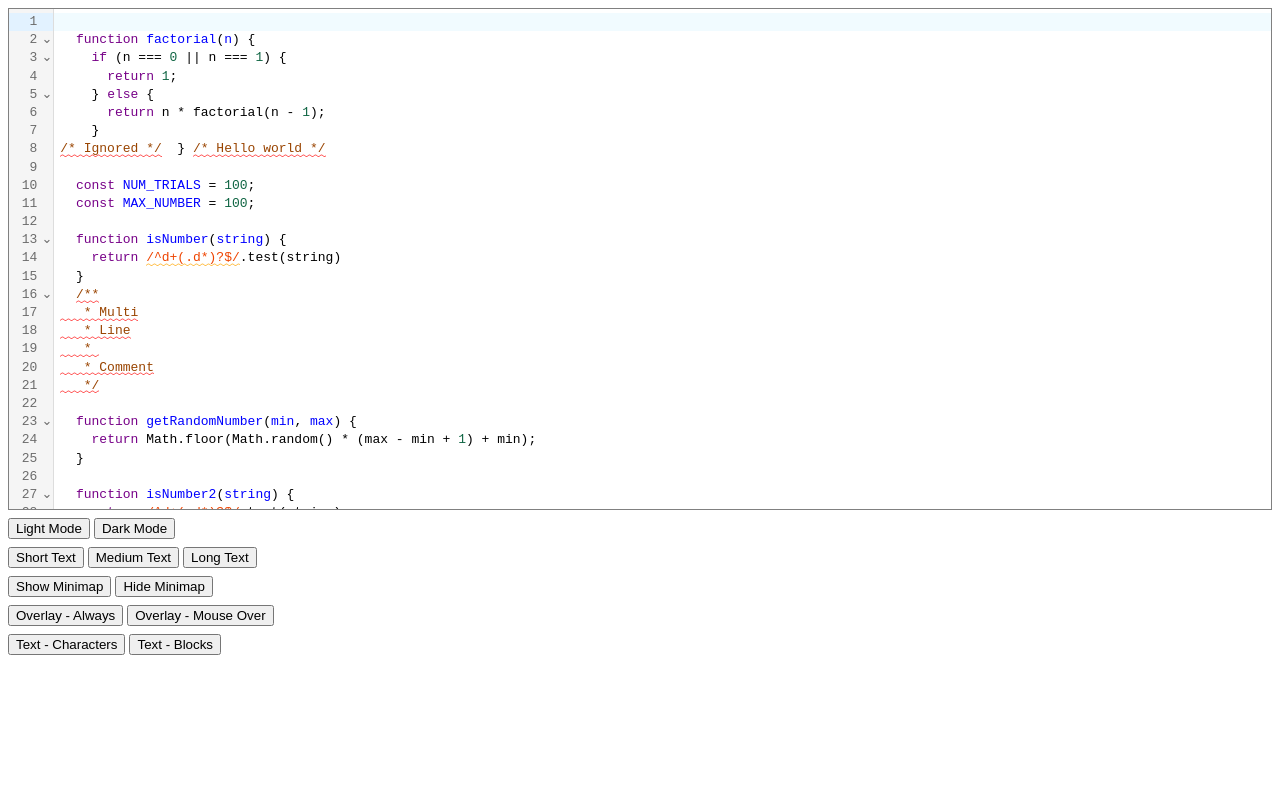
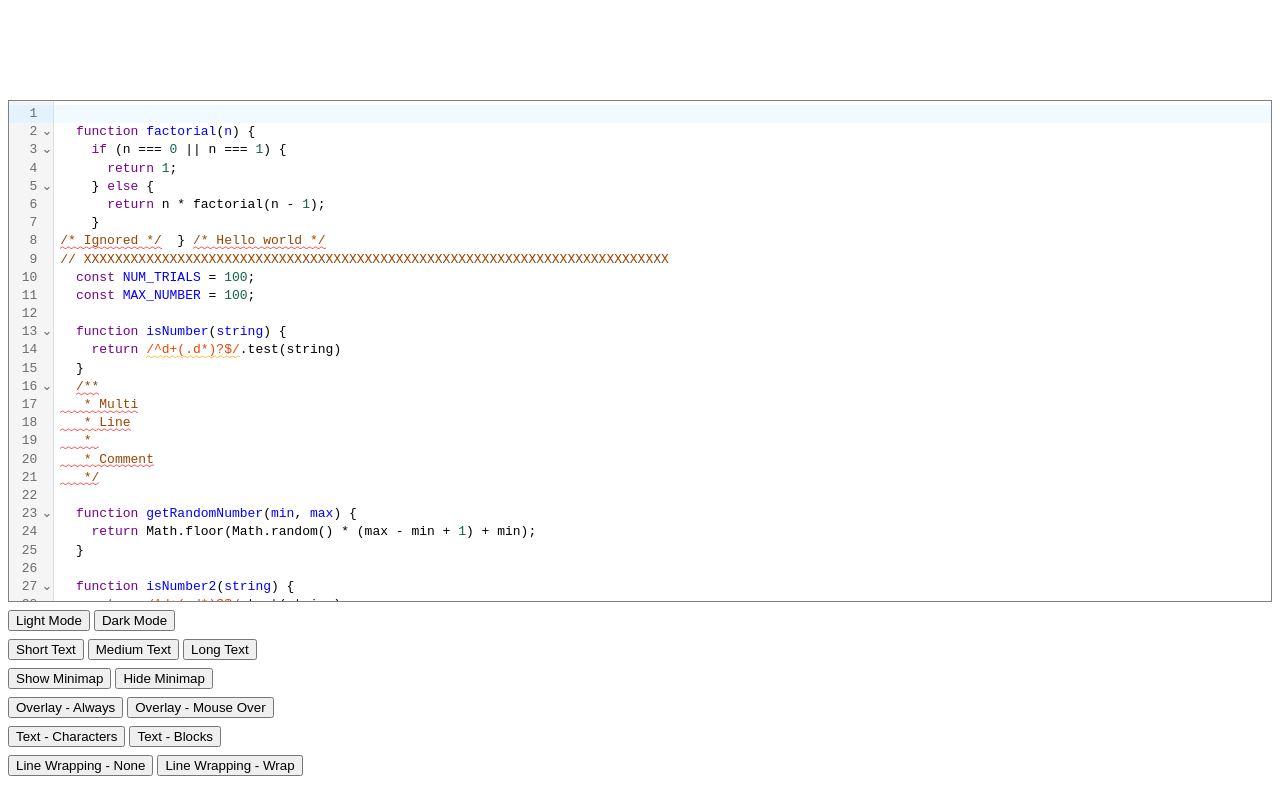
Before and after one commit to replit/codemirror-minimap, a website built with Vite: page dev/index.html in a window 1280 px wide. Both pictures are taken after a click on the button "Hide Minimap". Built offline with nearby package versions, Linux system fonts and the light colour scheme.

Commit message:
Actually include all changes

```diff
--- a/dev/index.html
+++ b/dev/index.html
@@ -10,6 +10,7 @@
       height: 500px;
       overflow-y: auto;
       border: 1px solid gray;
+      margin-top: 100px;
     }
 
     #controls>div {
@@ -22,6 +23,7 @@
 
   <!-- Editor -->
   <div id="editor"></div>
+
   <script type="module" src="./index.ts"></script>
 
   <!-- Controls -->
@@ -34,6 +36,7 @@
           .join("#");
       }
     </script>
+    <!-- TODO: Perhaps turn these into radio buttons?-->
     <div>
       <button onclick="replaceHash('mode', 'light')">Light Mode</button>
       <button onclick="replaceHash('mode', 'dark')">Dark Mode</button>
@@ -55,6 +58,10 @@
       <button onclick="replaceHash('text', 'characters')">Text - Characters</button>
       <button onclick="replaceHash('text', 'blocks')">Text - Blocks</button>
     </div>
+    <div>
+      <button onclick="replaceHash('wrapping', 'nowrap')">Line Wrapping - None</button>
+      <button onclick="replaceHash('wrapping', 'wrap')">Line Wrapping - Wrap</button>
+    </div>
   </div>
 
 </body>
--- a/dev/index.ts
+++ b/dev/index.ts
@@ -1,6 +1,6 @@
 import { basicSetup } from "codemirror";
 import { javascript } from "@codemirror/lang-javascript";
-import { EditorState, Compartment } from "@codemirror/state";
+import { EditorState, Compartment, StateEffect } from "@codemirror/state";
 import { EditorView, drawSelection } from "@codemirror/view";
 import { linter, Diagnostic } from "@codemirror/lint";
 import { syntaxTree } from "@codemirror/language";
@@ -8,7 +8,7 @@ import { oneDark } from "@codemirror/theme-one-dark";
 
 import snippets from "./snippets";
 
-import { minimap } from "../src/index.new";
+import { minimap } from "../src/index";
 
 (() => {
   /* Apply initial configuration from controls */
@@ -16,6 +16,7 @@ import { minimap } from "../src/index.new";
   const showMinimap = getShowMinimap(window.location.hash);
   const showOverlay = getShowOverlay(window.location.hash);
   const displayText = getDisplayText(window.location.hash);
+  const wrap = getLineWrap(window.location.hash);
   const mode = getMode(window.location.hash);
   const themeCompartment = new Compartment();
   const extensionCompartment = new Compartment();
@@ -65,7 +66,6 @@ import { minimap } from "../src/index.new";
     state: EditorState.create({
       doc,
       extensions: [
-        /* Default extensions */
         basicSetup,
         javascript(),
         drawSelection(),
@@ -78,11 +78,10 @@ import { minimap } from "../src/index.new";
         }),
         testLinter,
         themeCompartment.of(mode === "dark" ? oneDark : []),
-
-        /* Minimap extension */
-        extensionCompartment.of(
-          showMinimap ? minimap({ showOverlay, displayText }) : []
-        ),
+        extensionCompartment.of([
+          showMinimap ? minimap({ showOverlay, displayText }) : [],
+          wrap ? EditorView.lineWrapping : [],
+        ]),
       ],
     }),
     parent: document.getElementById("editor") as HTMLElement,
@@ -92,23 +91,22 @@ import { minimap } from "../src/index.new";
   window.addEventListener("hashchange", (e: HashChangeEvent) => {
     const prevDoc = getDoc(e.oldURL);
     const newDoc = getDoc(e.newURL);
-
-    if (prevDoc !== newDoc) {
-      view.dispatch({
-        changes: { from: 0, to: view.state.doc.length, insert: newDoc },
-      });
-    }
-
     const showMinimap = getShowMinimap(e.newURL);
     const showOverlay = getShowOverlay(window.location.hash);
     const displayText = getDisplayText(window.location.hash);
     const mode = getMode(window.location.hash);
+    const wrap = getLineWrap(window.location.hash);
 
     view.dispatch({
+      changes:
+        prevDoc !== newDoc
+          ? { from: 0, to: view.state.doc.length, insert: newDoc }
+          : undefined,
       effects: [
-        extensionCompartment.reconfigure(
-          showMinimap ? minimap({ showOverlay, displayText }) : []
-        ),
+        extensionCompartment.reconfigure([
+          showMinimap ? minimap({ showOverlay, displayText }) : [],
+          wrap ? EditorView.lineWrapping : [],
+        ]),
         themeCompartment.reconfigure(mode === "dark" ? oneDark : []),
       ],
     });
@@ -144,6 +142,10 @@ function getDisplayText(url: string): "blocks" | "characters" | undefined {
 
   return undefined;
 }
+function getLineWrap(url: string): boolean {
+  const value = getHashValue("wrapping", url);
+  return value == "wrap";
+}
 function getMode(url: string): "dark" | "light" {
   return getHashValue("mode", url) === "dark" ? "dark" : "light";
 }
--- a/package.json
+++ b/package.json
@@ -17,7 +17,7 @@
   "license": "MIT",
   "scripts": {
     "dev": "vite ./dev",
-    "build": "cm-buildhelper ./src/index.new.ts"
+    "build": "cm-buildhelper ./src/index.ts"
   },
   "dependencies": {
     "@codemirror/language": "^6.0.0",
```
Also changed, not shown: dev/snippets.ts (+47 -47 lines), README.md.
